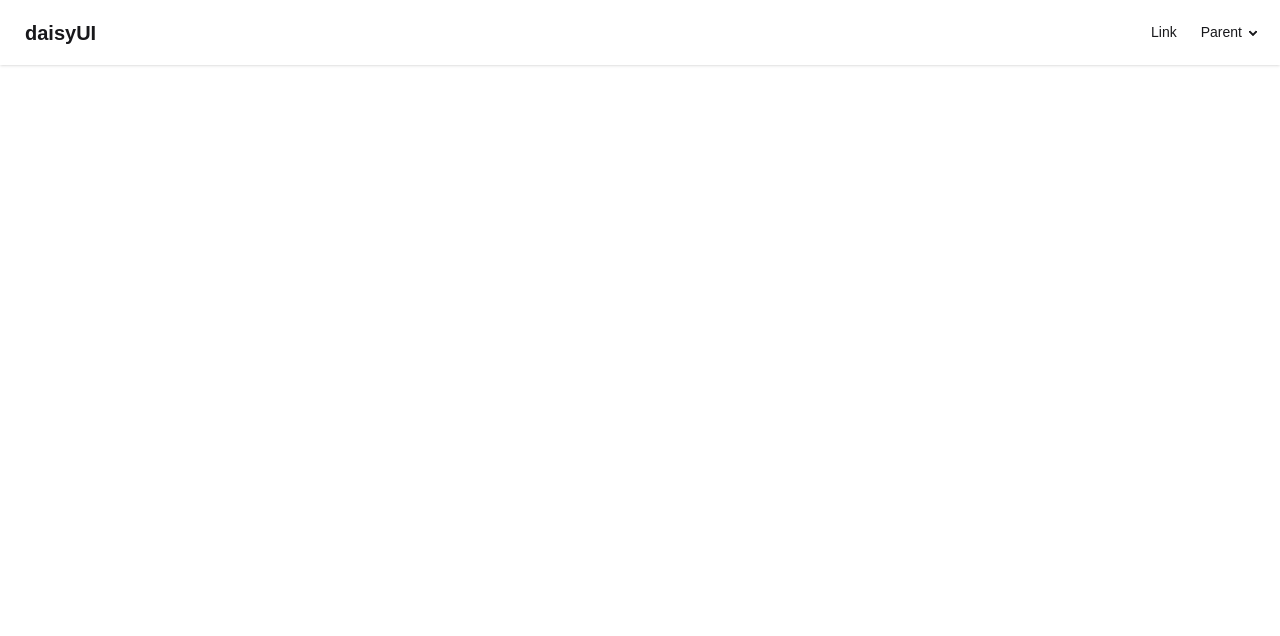
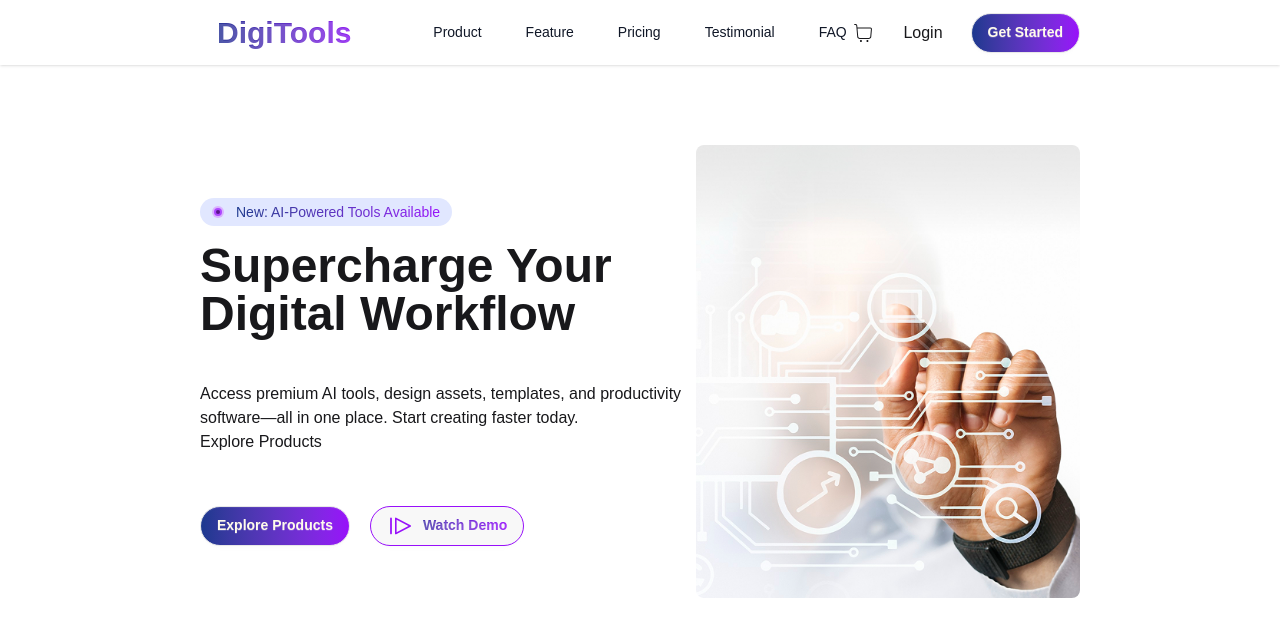
Before and after one commit to Ashraful-IR/DigiTools, a React (Vite) app: page / in a window 1280 px wide. Shown: the top 636 px of the page. Built offline with nearby package versions, Linux system fonts and the light colour scheme.

Commit message:
nav and hero section done

```diff
--- a/package.json
+++ b/package.json
@@ -13,6 +13,7 @@
     "@tailwindcss/vite": "^4.2.2",
     "react": "^19.2.4",
     "react-dom": "^19.2.4",
+    "react-icons": "^5.6.0",
     "tailwindcss": "^4.2.2"
   },
   "devDependencies": {
--- a/src/App.css
+++ b/src/App.css
@@ -3,5 +3,7 @@
 @import url('https://fonts.googleapis.com/css2?family=Geist:wght@100..900&family=Hind+Siliguri:wght@300;400;500;600;700&family=Manrope:wght@200..800&family=Poppins:ital,wght@0,100;0,200;0,300;0,400;0,500;0,600;0,700;0,800;0,900;1,100;1,200;1,300;1,400;1,500;1,600;1,700;1,800;1,900&family=Sora:wght@100..800&display=swap');
 
 body {
-    font-family: "Manrope", sans-serif;
+  font-family: "Manrope", sans-serif;
+  font-weight: 200;
+  font-style: normal;
 }
--- a/src/App.jsx
+++ b/src/App.jsx
@@ -1,33 +1,16 @@
 import "./App.css";
+import Hero from "./components/Sections/Hero/Hero";
+import Navbar from "./components/Sections/Navbar/Navbar";
 
 function App() {
   return (
     <>
-      <div className="navbar bg-base-100 shadow-sm">
-        <div className="flex-1">
-          <a className="btn btn-ghost text-xl">daisyUI</a>
-        </div>
-        <div className="flex-none">
-          <ul className="menu menu-horizontal px-1">
-            <li>
-              <a>Link</a>
-            </li>
-            <li>
-              <details>
-                <summary>Parent</summary>
-                <ul className="bg-base-100 rounded-t-none p-2">
-                  <li>
-                    <a>Link 1</a>
-                  </li>
-                  <li>
-                    <a>Link 2</a>
-                  </li>
-                </ul>
-              </details>
-            </li>
-          </ul>
-        </div>
-      </div>
+      <header>
+        <Navbar />
+      </header>
+      <main>
+        <Hero />
+      </main>
     </>
   );
 }
--- /dev/null
+++ b/src/components/Sections/Hero/Hero.jsx
@@ -0,0 +1,47 @@
+import React from "react";
+import heroImg from "../../../assets/banner.png";
+import { RxResume } from "react-icons/rx";
+
+const Hero = () => {
+  return (
+    <div className="flex flex-col justify-between items-center mt-20 px-50 lg:flex-row-reverse">
+      <img src={heroImg} className="max-w-sm rounded-lg" />
+      <div className="flex flex-col justify-between items-start gap-4">
+        <div className="bg-[#e1e7ff] text-amber-50  rounded-full px-3 py-1 flex justify-between items-center gap-3">
+          <div className="h-3 w-3 rounded-full bg-purple-300 items-center flex justify-center">
+            <div className="h-2 w-2 rounded-full bg-purple-500 items-center flex justify-center">
+              <div className="h-1 w-1 rounded-full bg-purple-900"></div>
+            </div>
+          </div>
+          <p className="bg-linear-to-r from-blue-900  to-purple-600 bg-clip-text text-transparent text-sm font-medium">
+            New: AI-Powered Tools Available
+          </p>
+        </div>
+        <div className="flex flex-col gap-5">
+          <h1 className="text-5xl font-bold">
+            Supercharge Your <br />
+            Digital Workflow
+          </h1>
+          <p className="py-6">
+            Access premium AI tools, design assets, templates, and productivity{" "}
+            <br />
+            software—all in one place. Start creating faster today. <br />
+            Explore Products
+          </p>
+        </div>
+        <div className="flex gap-5 mt-3">
+          <button className="btn border rounded-full bg-linear-to-r from-blue-900  to-purple-600 text-amber-50 ">
+            Explore Products
+          </button>
+          <button className="btn border border-purple-600 rounded-full">
+            <p className=" flex justify-between items-center gap-3 bg-linear-to-r from-blue-900  to-purple-600 bg-clip-text text-transparent ">
+              <RxResume className="text-purple-600 text-2xl" /> Watch Demo
+            </p>
+          </button>
+        </div>
+      </div>
+    </div>
+  );
+};
+
+export default Hero;
--- /dev/null
+++ b/src/components/Sections/Navbar/Navbar.jsx
@@ -0,0 +1,83 @@
+import React from "react";
+import { CiShoppingCart } from "react-icons/ci";
+
+const Navbar = () => {
+  return (
+    <div className="navbar bg-base-100 shadow-sm md:px-50">
+      <div className="navbar-start">
+        <div className="dropdown">
+          <div tabIndex={0} role="button" className="btn btn-ghost lg:hidden">
+            <svg
+              xmlns="http://www.w3.org/2000/svg"
+              className="h-5 w-5"
+              fill="none"
+              viewBox="0 0 24 24"
+              stroke="currentColor"
+            >
+              {" "}
+              <path
+                strokeLinecap="round"
+                strokeLinejoin="round"
+                strokeWidth="2"
+                d="M4 6h16M4 12h8m-8 6h16"
+              />{" "}
+            </svg>
+          </div>
+          <ul
+            tabIndex="-1"
+            className="menu menu-sm dropdown-content bg-base-100 rounded-box z-1 mt-3 w-52 p-2 shadow"
+          >
+            <li>
+              <a>Product</a>
+            </li>
+            <li>
+              <a>Feature</a>
+            </li>
+            <li>
+              <a>Pricing</a>
+            </li>
+            <li>
+              <a>Testimonial</a>
+            </li>
+            <li>
+              <a>FAQ</a>
+            </li>
+          </ul>
+        </div>
+        <a className="btn btn-ghost text-3xl font-bold bg-linear-to-r from-blue-900  to-purple-600 bg-clip-text text-transparent">
+          DigiTools
+        </a>
+      </div>
+      <div className="navbar-center hidden lg:flex">
+        <ul className="menu menu-horizontal px-1 text-4 text-[#101727] gap-5">
+          <li>
+            <a>Product</a>
+          </li>
+          <li>
+            <a>Feature</a>
+          </li>
+          <li>
+            <a>Pricing</a>
+          </li>
+          <li>
+            <a>Testimonial</a>
+          </li>
+          <li>
+            <a>FAQ</a>
+          </li>
+        </ul>
+      </div>
+      <div className="navbar-end gap-7">
+        <a className="text-2xl">
+          <CiShoppingCart />
+        </a>
+        <a className=" text-4">Login</a>
+        <a className="btn border rounded-full bg-linear-to-r from-blue-900  to-purple-600 text-amber-50">
+          Get Started
+        </a>
+      </div>
+    </div>
+  );
+};
+
+export default Navbar;
```
Also changed, not shown: 1 other file (tests, documents, lock files or other folders).
